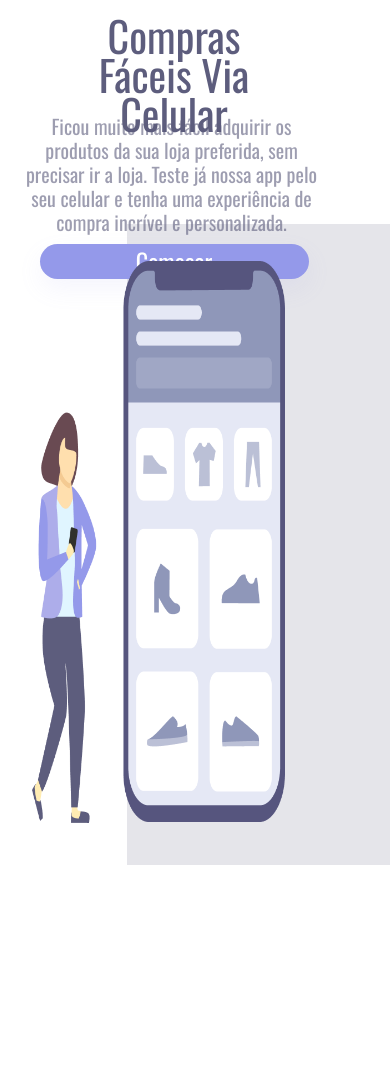
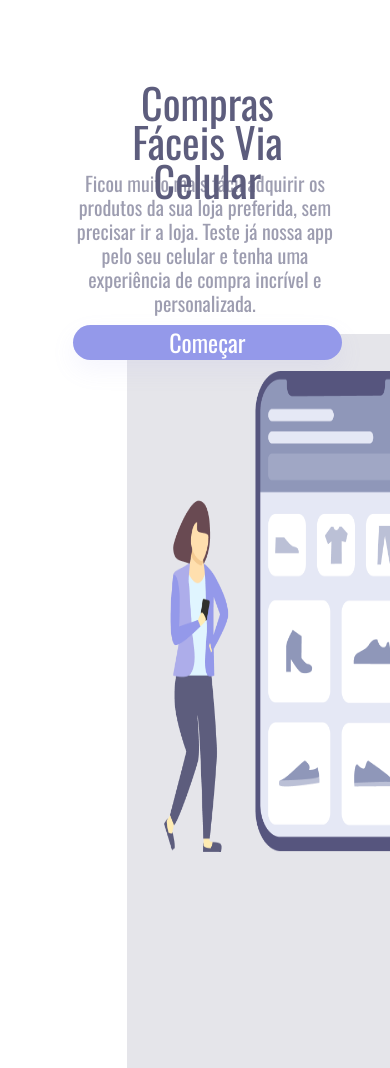
Before and after one commit to Andreza27/Compras, a plain HTML site: page index.html in a window 390 px wide. Shown: the top 1068 px of the page. Before the commit the page ends 865 px from the top, so only its background shows below. Drawn offline with nearby package versions, Linux system fonts and the light colour scheme.

Commit message:
alteração no responsivo

```diff
--- a/styles.css
+++ b/styles.css
@@ -13,16 +13,16 @@
 .caixa01{
     display: inline-block;
     width: 60%;
-    margin-top: 458px;
-    padding-left: 200px;
+    margin-top: 312px;
+    padding-left: 103px;
 
 
 }
 .title{
     width:695px ;
-    height: 79px;
+    height: 69px;
     font-weight:400 ;
-    font-size:70px ;
+    font-size:49px ;
     line-height:80px ;
     color: rgba(93, 93, 125, 1);
 
@@ -30,11 +30,11 @@
 }
 .title2 {
     font-weight:400 ;
-    font-size: 28px;
-    line-height:48px ;
+    font-size: 30px;
+    line-height:37px ;
     color: rgba(93, 93, 125, 1);
-    width: 695px;
-    height:144px ;
+    width: 511px;
+    height: 144px;
     margin: 15px 0 15px 0;
     opacity: 60%;
 
@@ -66,16 +66,17 @@
 
 .caixa02{
     display: inline-block;
-    margin-left: 130px;
+    margin-left: 6px;
     background-color: rgba(93, 93,125, 0.16);
     height:100vh ;
-    width: 40%;
+    width: 39%;
     position: absolute;
 }
 .linkheader {
     margin-top:20px;
     margin-bottom: 30px;
     margin-right:30px ;
+    width: 620px;
 }
 
 .link-menu:nth-child(2)
@@ -93,20 +94,20 @@ cursor: pointer;
 
 }
  .logo-img {
-  width:458px ;
-  height:562px ;
+  width:342px ;
+  height:481px ;
   position: relative;
-  top: 25%;
-  right: 132px;
+  top: 15%;
+  right: 88px;
  }
 
  @media screen and (max-width : 900px) {
 
     .caixa01 {
-        width: 80%;
-        height: 28%;
+        width: 72%;
+        height: 33%;
         padding: 0;
-        margin:1px 0px 0px 18px;
+        margin:68px 0px -8px 67px;
         display: flex;
         flex-direction: column;
         align-items: center;
@@ -137,7 +138,7 @@ cursor: pointer;
 
     .caixa02 {
         display: block;
-        height: auto;
+        height: 87%;
         width: 100%;
         position: static;
         padding: 37px;
@@ -150,7 +151,7 @@ cursor: pointer;
 
     }
 
-    img {
+    .logo-img{
         max-width: 80%;
         position: static;
 
```
